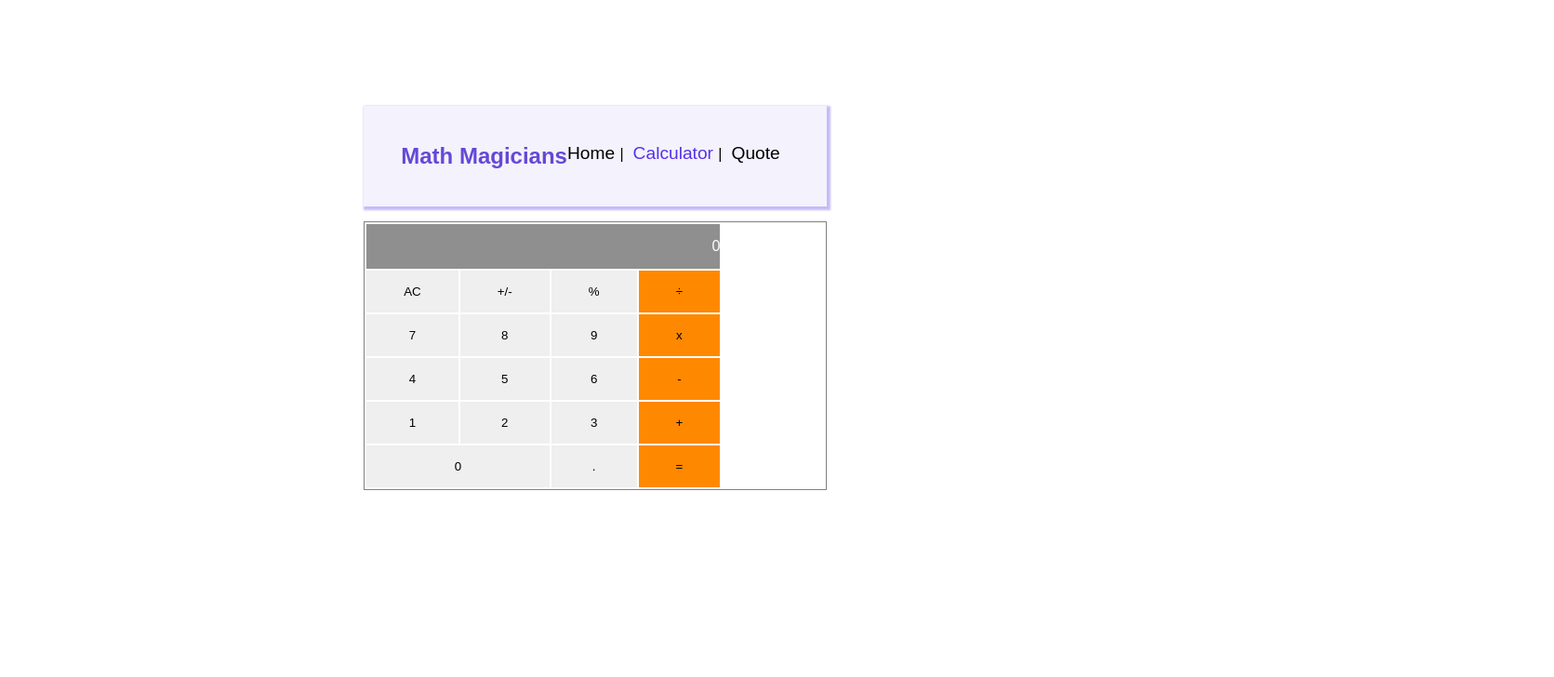
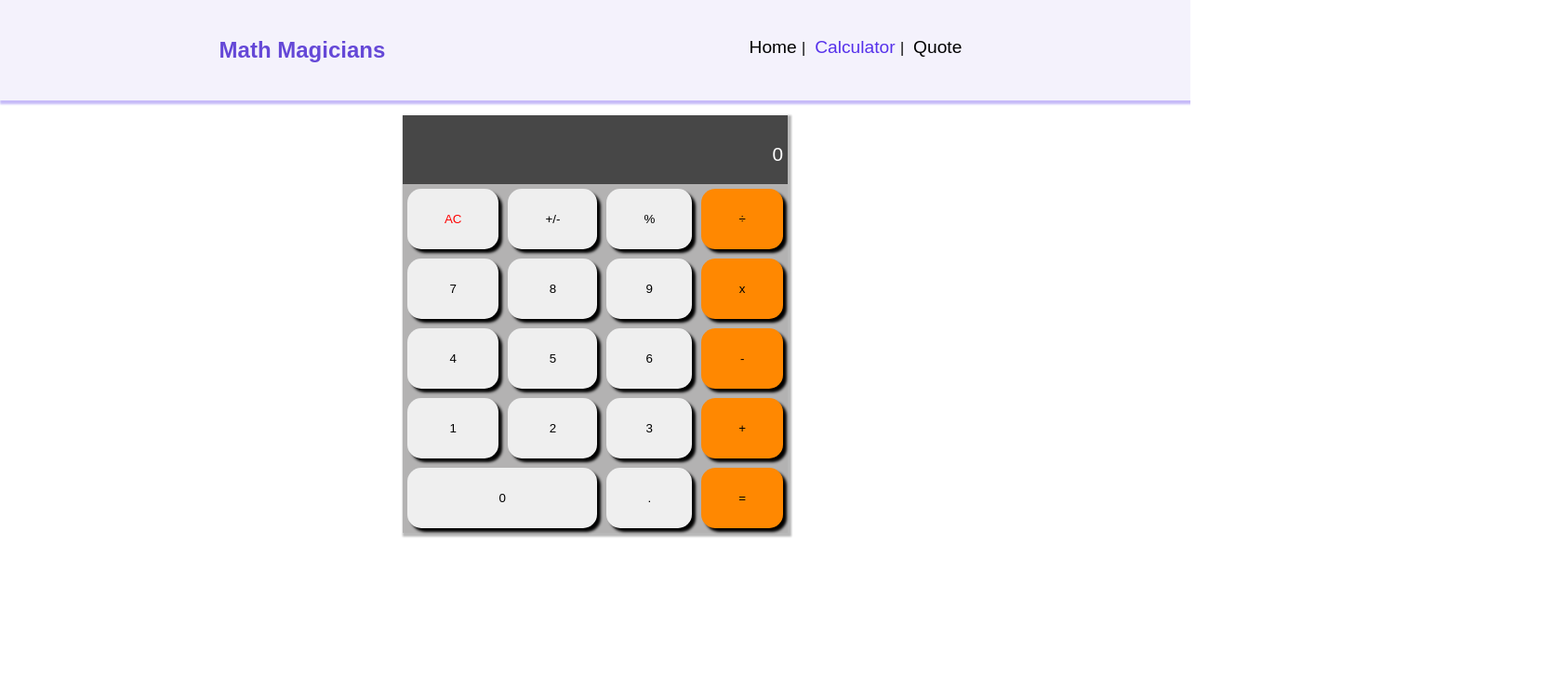
Before and after one commit to inspecta/Maths-Migicians, a React (Create React App) app: page /calculator in a window 1280 px wide. Shown: the top 728 px of the page at 93% size, 1671 px wide, since content can reach past the window. Built offline with nearby package versions, Linux system fonts and the light colour scheme; a web font is replaced by a local one.

Commit message:
Update app stylings

```diff
--- a/src/index.css
+++ b/src/index.css
@@ -16,21 +16,31 @@ body {
   height: 80vh;
 }
 
+#root {
+  width: 100%;
+  height: 100%;
+}
+
 .calc-container {
-  border: 1px solid rgb(128, 128, 128);
-  margin: 0;
+  margin-bottom: 1em;
 }
 
 table {
-  border-spacing: 2px;
+  border-spacing: 0;
+  margin: auto;
 }
 
 tbody {
-  background: rgb(143, 143, 143);
+  background: rgb(179 178 178);
+  box-shadow: 2px 2px 2px 2px rgb(184, 184, 184);
 }
 
 tr {
   width: 100%;
+}
+
+td {
+  padding: 5px;
 }
 
 td > input {
@@ -44,7 +54,13 @@ td > input {
 .result {
   text-align: right;
   color: #fff;
-  padding: 15px 0 15px 0;
+  padding: 30px 5px 20px 0;
+  font-size: 1.3em;
+}
+
+.result-container {
+  background: rgb(71, 71, 71);
+  border-radius: 10px;
 }
 
 input::placeholder {
@@ -53,10 +69,12 @@ input::placeholder {
 }
 
 td > button {
-  padding: 15px 40px;
+  padding: 25px 40px;
   width: 100%;
   text-align: center;
   border: 0;
+  border-radius: 15px;
+  box-shadow: 4px 4px 3px 0 #000;
 }
 
 .operators {
@@ -72,3 +90,21 @@ td > button {
   background: rgb(124, 124, 124);
   color: #fff;
 }
+
+.ac {
+  color: red;
+}
+
+.hrQuotes {
+  margin: auto;
+  width: 100px;
+  margin-bottom: 2em;
+  border-color: rgba(40, 0, 199, 0.13);
+}
+
+.hrQuotesBottom {
+  margin: auto;
+  width: 100px;
+  margin-top: 2em;
+  border-color: rgba(40, 0, 199, 0.13);
+}
```
